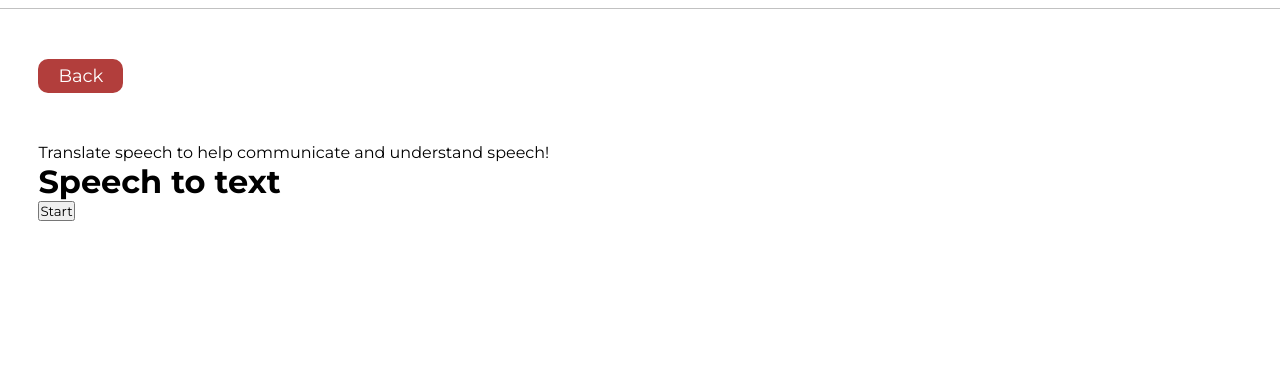
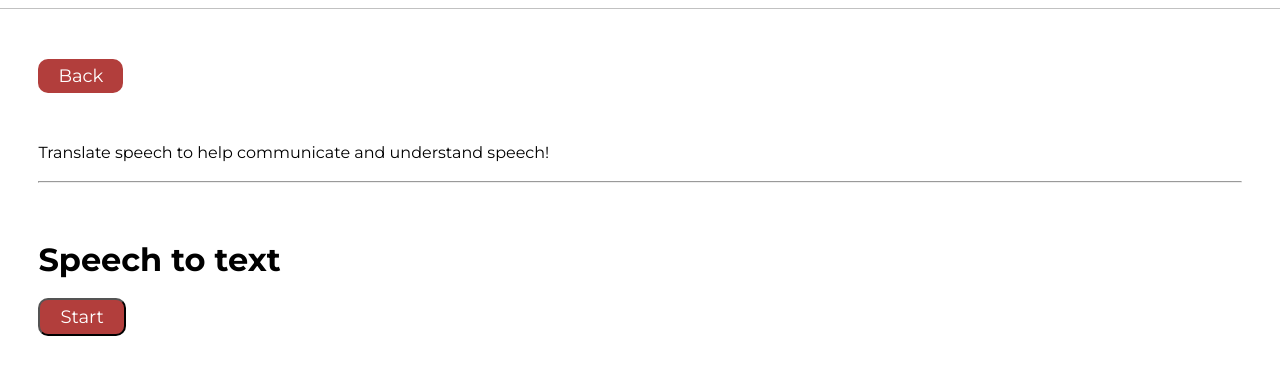
Before and after one commit to UtsavK-0112/PDHPE-Website, a plain HTML site: page translate.html in a window 1280 px wide. Shown: the part 162-536 px from the top of the page. Drawn offline with Linux system fonts and the light colour scheme.

Commit message:
Update translate.html

```diff
--- a/translate.html
+++ b/translate.html
@@ -49,11 +49,17 @@
 
         <a href="index.html" class="back-button">Back</a>
         <p>Translate speech to help communicate and understand speech!</p>
+        <br>
+        <hr>
+        <br>
         <div id="google_translate_element"></div>
         <script src="script.js"></script>
         <script src="http://translate.google.com/translate_a/element.js?cb=googleTranslateElementInit"></script>
+        <br><br>
         <h1>Speech to text</h1>
-	    <input id = "bStart" type = "button" value = "Start" onclick = "start();"></input>
+        <br>
+	    <input class="back-button" id = "bStart" type = "button" value = "Start" onclick = "start();"></input>
+        <br>
 	    <div id = "output"></div>
         </main>
 </body>
```
